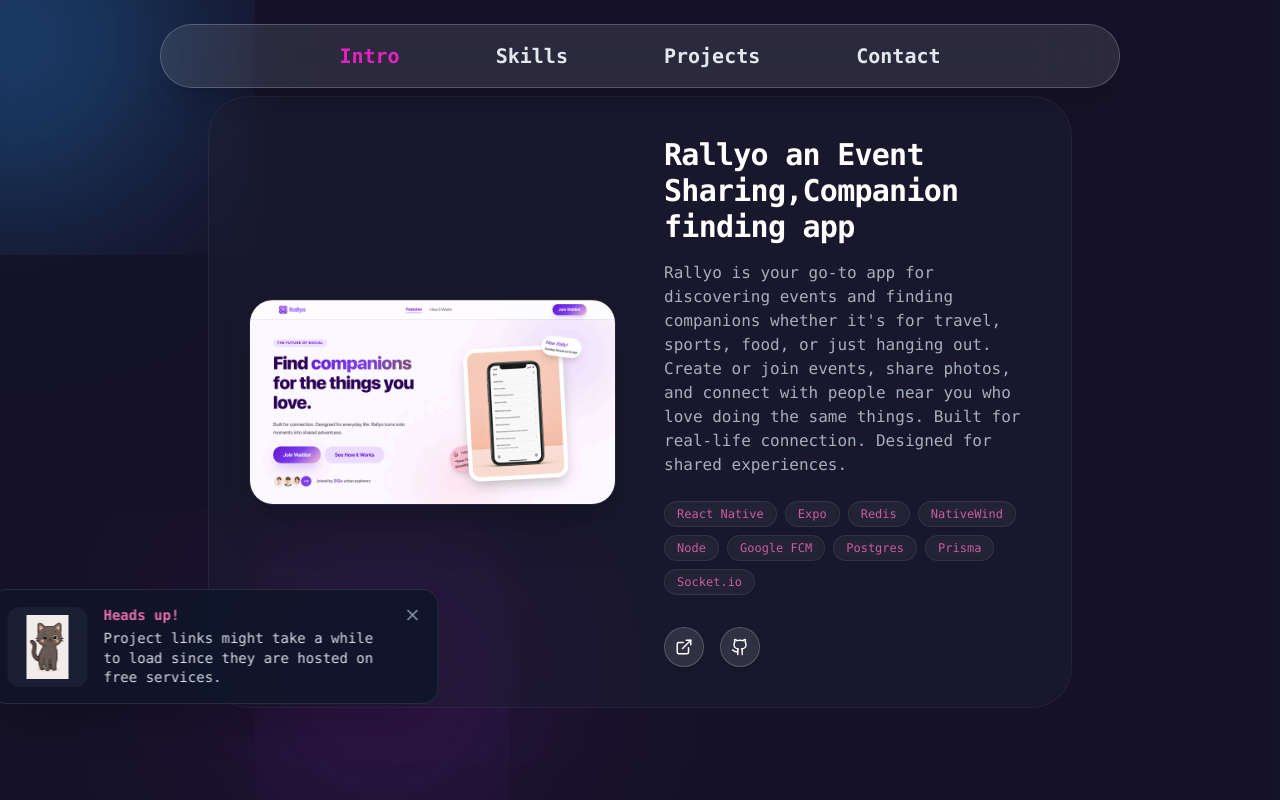
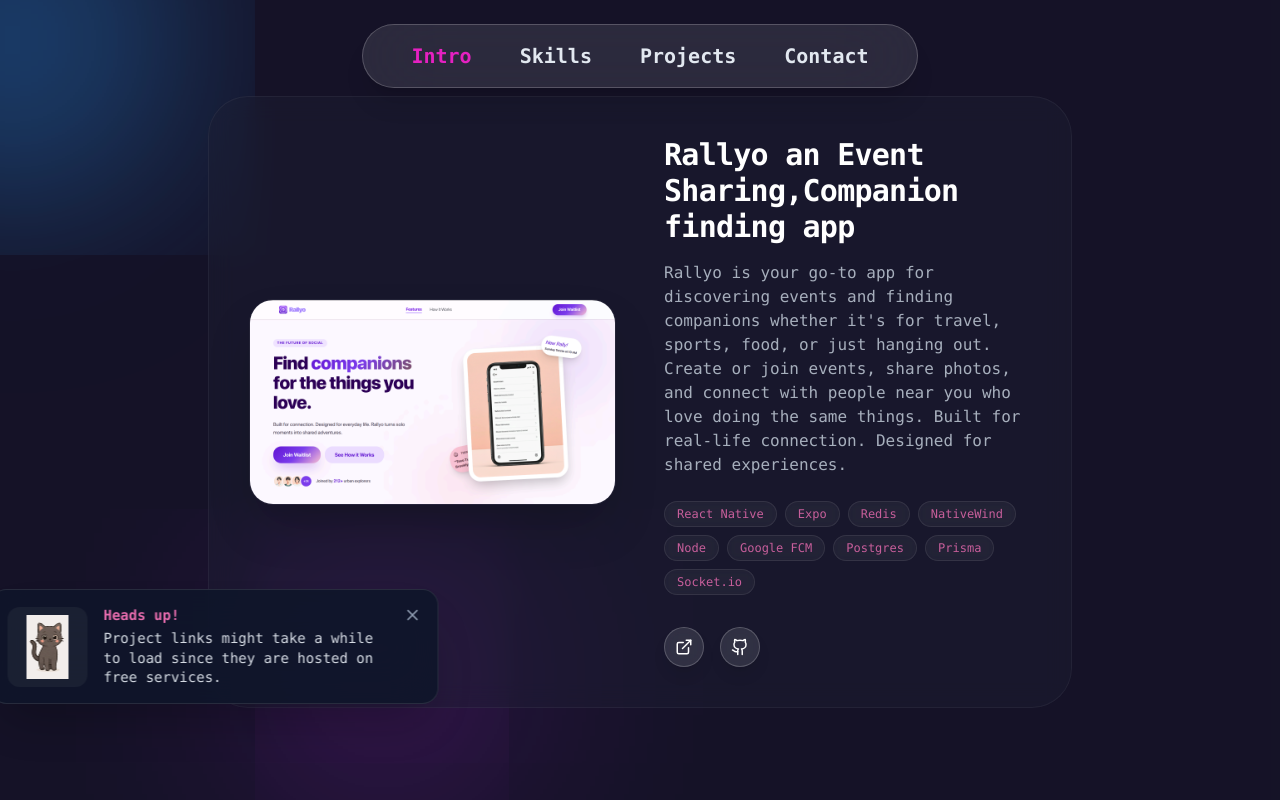
Before and after one commit to Krishcode264/portfolio, a Next.js app: page /projects in a window 1280 px wide. Built offline with nearby package versions, Linux system fonts and the light colour scheme.

Commit message:
style: update contact section copy and refine navigation bar layout for better responsiveness

```diff
--- a/app/components/Contact.tsx
+++ b/app/components/Contact.tsx
@@ -62,8 +62,8 @@ const Contact = () => {
           </div>
 
           <div className="border-t border-white/10 pt-12">
-            <h4 className="text-xl md:text-2xl font-mono font-bold text-white mb-2">Send Suggestions</h4>
-            <p className="text-slate-500 font-mono text-sm mb-8">Your feedback helps me improve this digital experience.</p>
+            <h4 className="text-xl md:text-2xl font-mono font-bold text-white mb-2">Send a Message or Suggestion</h4>
+            <p className="text-slate-500 font-mono text-sm mb-8">Got a project in mind or a way to improve this site? I&apos;d love to hear from you.</p>
             <ContactForm />
           </div>
         </div>
--- a/app/components/Nav.tsx
+++ b/app/components/Nav.tsx
@@ -35,9 +35,9 @@ const Nav = () => {
 
   return (
     <div className="nav sticky z-50 transition-all duration-300
-      md:top-6 md:w-[75%] md:mx-auto md:h-16 md:bg-white/10 md:backdrop-blur-2xl md:border md:border-white/20 md:rounded-full
+      md:top-6 md:w-fit md:px-12 md:mx-auto md:h-16 md:bg-white/10 md:backdrop-blur-2xl md:border md:border-white/20 md:rounded-full
       bottom-0 w-full h-[10%] bg-slate-950/90 backdrop-blur-xl border-t border-white/10
-      flex items-center justify-evenly md:justify-center md:gap-24
+      flex items-center justify-evenly md:justify-center md:gap-12
       text-slate-200 sm:font-bold font-mono md:text-xl shadow-xl">
       <Link className={clsx("hover:text-pink-500 transition-colors", isActive("intro"))} href={"#intro"}>
         Intro
```
